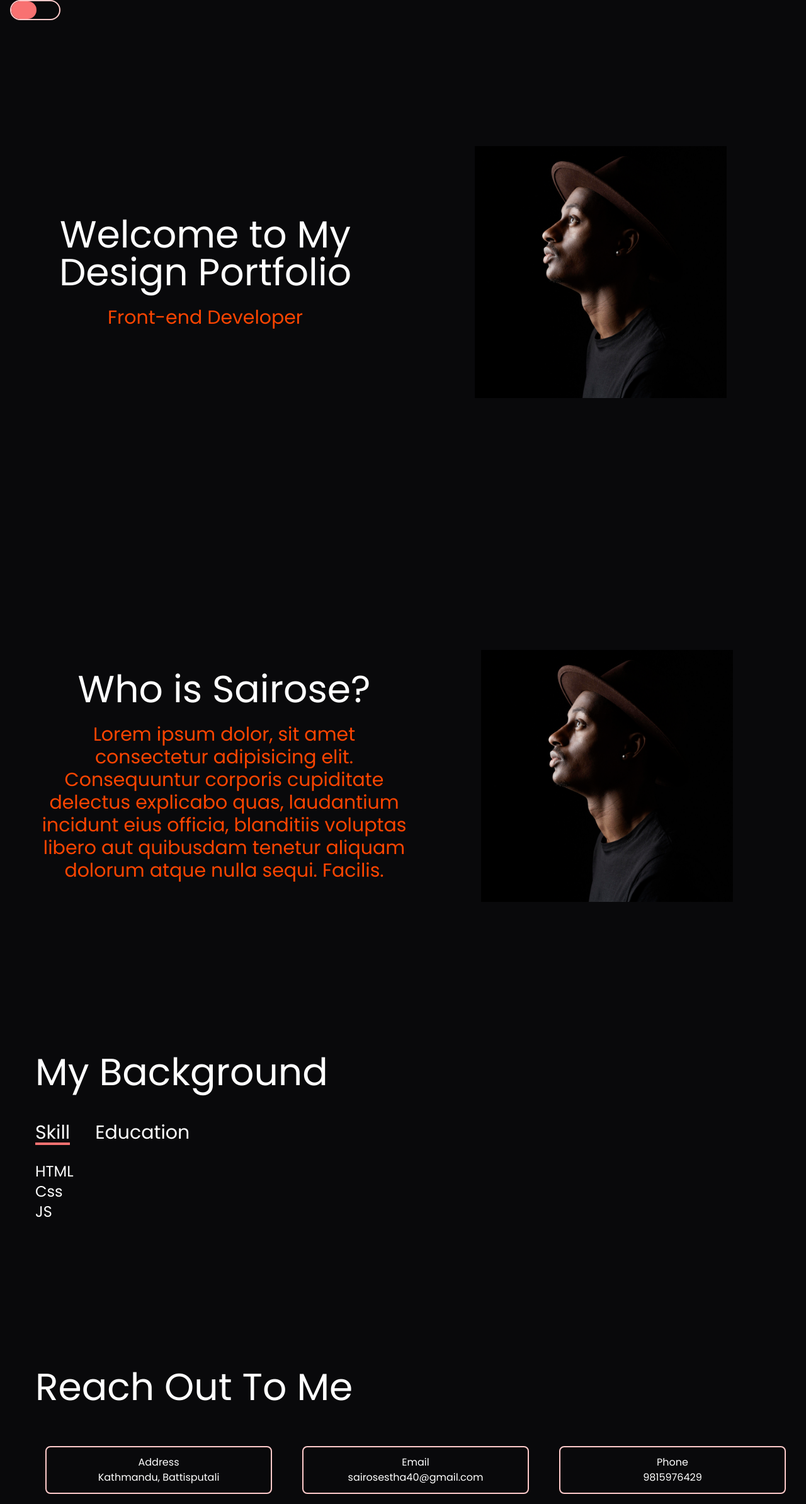
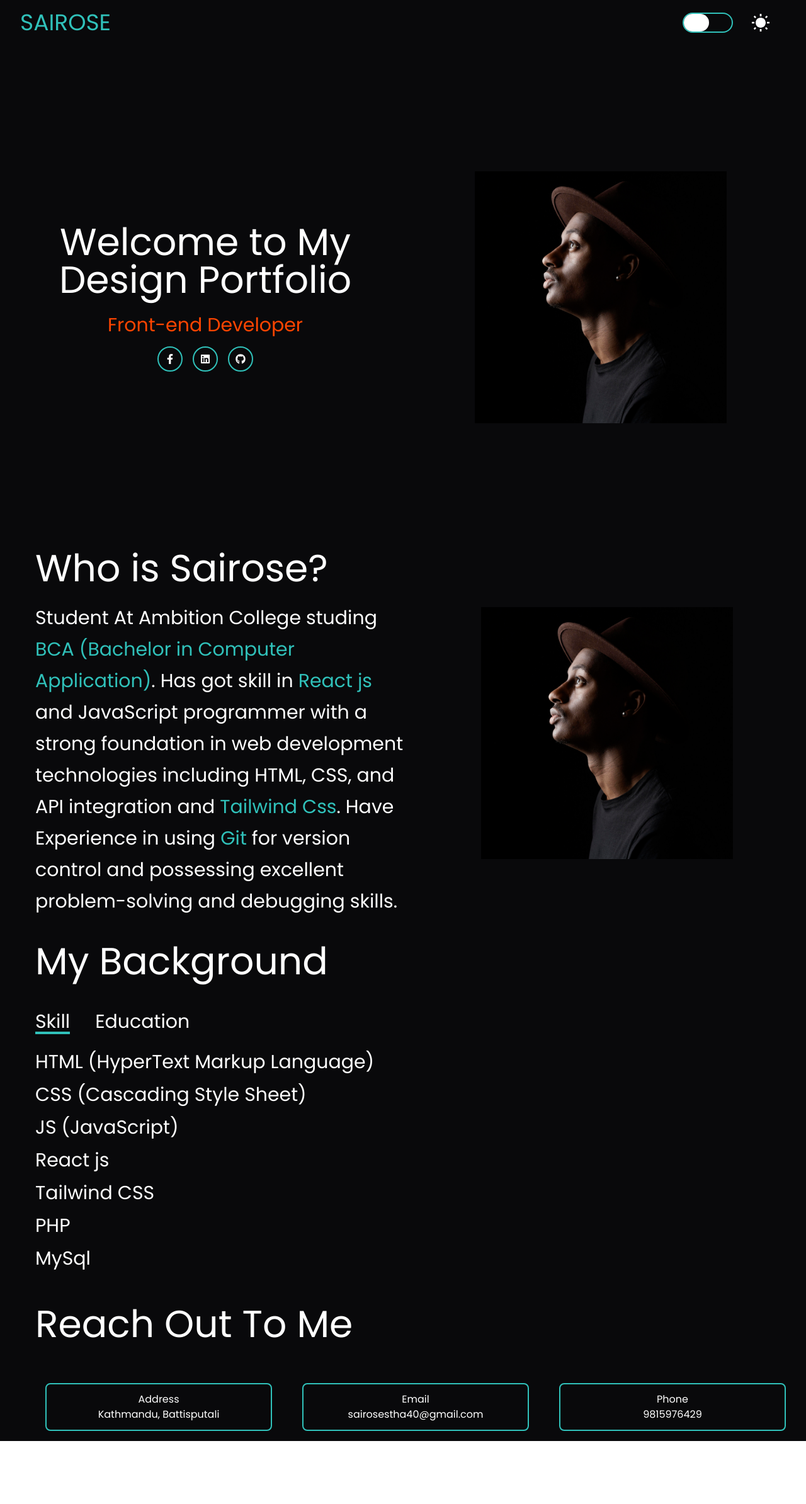
Before and after one commit to Sairose/MyPortfolio, a React (Vite) app: page / in a window 1280 px wide. Shown: the whole page at 63% size. After the commit the page ends 2288 px from the top, so only its background shows below. Built offline with nearby package versions, Linux system fonts and the light colour scheme; a web font is replaced by a local one.

Commit message:
added color and created assets.js file

```diff
--- a/package.json
+++ b/package.json
@@ -12,7 +12,9 @@
   "dependencies": {
     "gh-pages": "^6.1.1",
     "react": "^18.3.1",
-    "react-dom": "^18.3.1"
+    "react-dom": "^18.3.1",
+    "react-icons": "^5.3.0",
+    "react-router-dom": "^6.26.1"
   },
   "devDependencies": {
     "@eslint/js": "^9.9.0",
--- a/src/App.jsx
+++ b/src/App.jsx
@@ -2,6 +2,7 @@ import React from 'react'
 import Hero from './components/Hero'
 import DarkLightMode from './components/DarkLightMode';
 import { useState } from 'react';
+import NavBar from './components/NavBar';
 
 
 export default function App() {
@@ -12,7 +13,10 @@ export default function App() {
   }
   return (
     <div className={`px-4 ${toggle? 'bg-white text-zinc-950': 'bg-zinc-950 text-white'}`}>
-      <DarkLightMode toggle = {toggle} handleToggle = {handleToggle} />
+      <div className='w-full flex justify-between p-4'>
+        <NavBar/>
+        <DarkLightMode toggle = {toggle} handleToggle = {handleToggle} />
+      </div>
       <Hero />
     </div>
   )
--- /dev/null
+++ b/src/assets/asstes.js
@@ -0,0 +1,15 @@
+export const Skill = [
+    'HTML (HyperText Markup Language)',
+    'CSS  (Cascading Style Sheet)',
+    'JS   (JavaScript)',
+    'React js',
+    'Tailwind CSS',
+    'PHP',
+    'MySql'
+]
+
+export const Education = [
+    'SEE: ST Pauls English Boarding School',
+    '+2 : COHED College',
+    'Bachelor: Ambition College'
+]
--- a/src/components/About.jsx
+++ b/src/components/About.jsx
@@ -3,11 +3,14 @@ import React from 'react'
 export default function About() {
   return (
     <>
-    <div id="hero" className='w-full h-screen flex flex-col items-center justify-center gap-2 sm:flex-row
+    <div id="hero" className='w-full flex flex-col items-center justify-center gap-2 sm:flex-row
     sm:pl-10 '>
-            <div id="hero-left" className='basis-1/2 text-center  flex flex-col justify-center gap-4 '>
+            <div id="hero-left" className='basis-1/2   flex flex-col justify-center gap-4'>
                 <h1 className='text-5xl md:text-6xl'>Who is Sairose?</h1>
-                <p className='text-3xl mt-2 text-[#ff4500]'>Lorem ipsum dolor, sit amet consectetur adipisicing elit. Consequuntur corporis cupiditate delectus explicabo quas, laudantium incidunt eius officia, blanditiis voluptas libero aut quibusdam tenetur aliquam dolorum atque nulla sequi. Facilis.</p>
+                  <p className=' text-2xl sm:h-[500px] sm:overflow-auto md:text-3xl mt-2 leading-10 md:leading-[50px]'>Student At Ambition College studing <span className='text-[#30C1BA]'>BCA (Bachelor in Computer Application)</span>.
+                    Has got skill in <span className='text-[#30C1BA]'>React js</span> and JavaScript programmer with a strong foundation in web development technologies including HTML, CSS, and API integration and <span className='text-[#30C1BA]'>Tailwind Css</span>.
+                    Have Experience in using <span className='text-[#30C1BA]'>Git</span> for version control and possessing excellent problem-solving and debugging skills.
+                  </p>
             </div>
             <div id="hero-right" className='basis-1/2 flex justify-center items-center'>
                 <img  src="a.jpg" alt="error" className="h-[300px] w-[300px] object-cover md:h-[400px] md:w-[400px]"/>
--- a/src/components/Background.jsx
+++ b/src/components/Background.jsx
@@ -1,4 +1,5 @@
 import React, { useState } from 'react'
+import { Education, Skill } from '../assets/asstes';
 
 export default function Background() {
     const [hide, setHide] = useState(false);
@@ -17,25 +18,21 @@ export default function Background() {
             <div id="info" className='flex gap-10 mb-5'>
                 <div id="info-one">
                     <h2 onClick={() => handleShowHide('skill')} className={`text-3xl relative
-                    before:absolute  before:h-1 before:bg-red-400 before:bottom-[-2px]
+                    before:absolute  before:h-1 before:bg-[#30C1BA] before:bottom-[-2px]
                     before:duration-300 ${hide ? 'before:w-0' :'before:w-full'} cursor-pointer`}>Skill</h2>
                 </div>
                 <div id="info-two">
                     <h2 onClick={() => handleShowHide('education')} className={`text-3xl relative
-                    before:absolute before:h-1 before:bg-red-400 before:bottom-[-2px]
+                    before:absolute before:h-1 before:bg-[#30C1BA] before:bottom-[-2px]
                     before:duration-300 ${hide ? 'before:w-full': 'before:w-0'} cursor-pointer`}>Education</h2>
                 </div>
             </div>
             <div id="list" className='text-2xl'>
                 <ul className={`${hide ? 'hidden' : 'block'}`}>
-                    <li>HTML</li>
-                    <li>Css</li>
-                    <li>JS</li>
+                    {Skill.map((skl, indx)=>(<li key={indx} className='text-2xl md:text-3xl mb-4'>{skl}</li>))}
                 </ul>
                 <ul className={`${hide ? 'block' : 'hidden'}`}>
-                    <li>SEE: ST Paul's</li>
-                    <li>+2 : COHED</li>
-                    <li>Bachelor : BCA</li>
+                    {Education.map((edu, indx)=>(<li key={indx} className='text-2xl md:text-3xl mb-4'>{edu}</li>))}
                 </ul>
             </div>
         </div>
--- a/src/components/DarkLightMode.jsx
+++ b/src/components/DarkLightMode.jsx
@@ -1,12 +1,20 @@
-import React, { useState } from 'react'
+import { IoMdMoon } from "react-icons/io";
+import { IoMdSunny } from "react-icons/io";
+
 
 export default function DarkLightMode({toggle,handleToggle}) {
 
   return (
-    <div id='outer-button' className='w-[80px] h-8 border-2 border-red-200 rounded-full cursor-pointer' onClick={handleToggle}>
-      <div id="inner-circle" className={`w-[40px] h-full rounded-full bg-red-400 duration-300  ${toggle? 'translate-x-[90%]' :
-        'translate-x-0'
-       }`}></div>
+    <div className="flex items-center gap-1">
+      <div id='outer-button' className='w-[80px] h-8 border-2 border-[#30C1BA] rounded-full cursor-pointer' onClick={handleToggle}>
+        <div id="inner-circle" className={`w-[40px] h-full rounded-full duration-300  ${toggle? 'translate-x-[90%] bg-zinc-950' :
+          'translate-x-0 bg-white'
+        }`}></div>
+      </div>
+      <div id="icons">
+        {toggle? <IoMdMoon  className="w-[80px] h-8"/>:<IoMdSunny className="w-[80px] h-8"/>}
+      </div>
     </div>
+
   )
 }
--- a/src/components/Hero.jsx
+++ b/src/components/Hero.jsx
@@ -2,7 +2,8 @@ import React from 'react'
 import About from './About'
 import Background from './Background'
 import ReachMe from './ReachMe'
-import DarkLightMode from './DarkLightMode'
+import Links from './Links'
+
 
 export default function Hero() {
   return (
@@ -11,6 +12,7 @@ export default function Hero() {
             <div id="hero-left" className='basis-1/2 text-center  flex flex-col items-center justify-center gap-4 '>
                 <h1 className='text-5xl md:text-6xl '>Welcome to My Design Portfolio</h1>
                 <p className='text-3xl mt-2 text-[#ff4500]'>Front-end Developer</p>
+                <Links/>
             </div>
             <div id="hero-right" className='basis-1/2 flex justify-center items-center'>
                 <img  src="a.jpg" alt="error" className="h-[300px] w-[300px] object-cover md:h-[400px] md:w-[400px]"/>
--- /dev/null
+++ b/src/components/Links.jsx
@@ -0,0 +1,14 @@
+import React from 'react'
+import { FaFacebookF } from "react-icons/fa";
+import { FaLinkedin } from "react-icons/fa";
+import { FaGithub } from "react-icons/fa";
+
+export default function Links() {
+  return (
+    <div className='flex gap-4'>
+        <a href="https://www.youtube.com/"  className='w-[40px] h-[40px] border-2 border-[#30C1BA] rounded-full flex justify-center items-center duration-500 hover:bg-[#30C1BA] hover:translate-x-[-4px] hover:translate-y-[-4px]'><FaFacebookF/></a>
+        <a href="https://www.linkedin.com/in/sairose-shrestha-162bb6299/ " className='w-[40px] h-[40px] border-2 border-[#30C1BA] rounded-full flex justify-center items-center duration-500 hover:bg-[#30C1BA] hover:translate-x-[-4px] hover:translate-y-[-4px]'><FaLinkedin/></a>
+        <a href="https://github.com/Sairose " className='w-[40px] h-[40px] border-2 border-[#30C1BA] rounded-full flex justify-center items-center duration-500 hover:bg-[#30C1BA] hover:translate-x-[-4px] hover:translate-y-[-4px]'><FaGithub/></a>
+    </div>
+  )
+}
--- /dev/null
+++ b/src/components/NavBar.jsx
@@ -0,0 +1,14 @@
+import React from 'react'
+import DarkLightMode from './DarkLightMode'
+
+export default function NavBar() {
+  return (
+    <>
+      <div >
+        <div id="logo" className='text-4xl text-[#30C1BA]'>
+            SAIROSE
+        </div>
+      </div>
+    </>
+  )
+}
--- a/src/components/ReachMe.jsx
+++ b/src/components/ReachMe.jsx
@@ -5,15 +5,15 @@ export default function ReachMe() {
     <div className='w-full pt-10 flex flex-col gap-2 sm:pl-10'>
         <h1 className='text-5xl md:text-6xl mb-10'>Reach Out To Me</h1>
         <div className='grid grid-cols-1 sm:grid-cols-2 lg:grid-cols-3 gap-4'>
-            <div className='border-2 border-red-200 rounded-lg m-4 py-3 px-5 text-center'>
+            <div className='border-2 border-[#30C1BA] rounded-lg m-4 py-3 px-5 text-center cursor-pointer transition-all hover:translate-x-[-4px] hover:translate-y-[-4px] hover:shadow-lg hover:shadow-emerald-300'>
                 <h3>Address</h3>
                 <p>Kathmandu, Battisputali</p>
             </div>
-            <div className='border-2 border-red-200 rounded-lg m-4 py-3 px-5 text-center'>
+            <div className='border-2 border-[#30C1BA] rounded-lg m-4 py-3 px-5 text-center cursor-pointer transition-all hover:translate-x-[-4px] hover:translate-y-[-4px] hover:shadow-lg hover:shadow-emerald-300'>
                 <h3>Email</h3>
                 <p>sairosestha40@gmail.com</p>
             </div>
-            <div className='border-2 border-red-200 rounded-lg m-4 py-3 px-5 text-center'>
+            <div className='border-2 border-[#30C1BA] rounded-lg m-4 py-3 px-5 text-center cursor-pointer transition-all hover:translate-x-[-4px] hover:translate-y-[-4px] hover:shadow-lg hover:shadow-emerald-300'>
                 <h3>Phone</h3>
                 <p>9815976429</p>
             </div>
--- a/src/index.css
+++ b/src/index.css
@@ -8,3 +8,7 @@ body{
     font-family: 'Poppins';
     box-sizing: border-box;
 }
+
+::-webkit-scrollbar{
+    display: none;
+}
```
Also changed, not shown: 1 other file (tests, documents, lock files or other folders).
